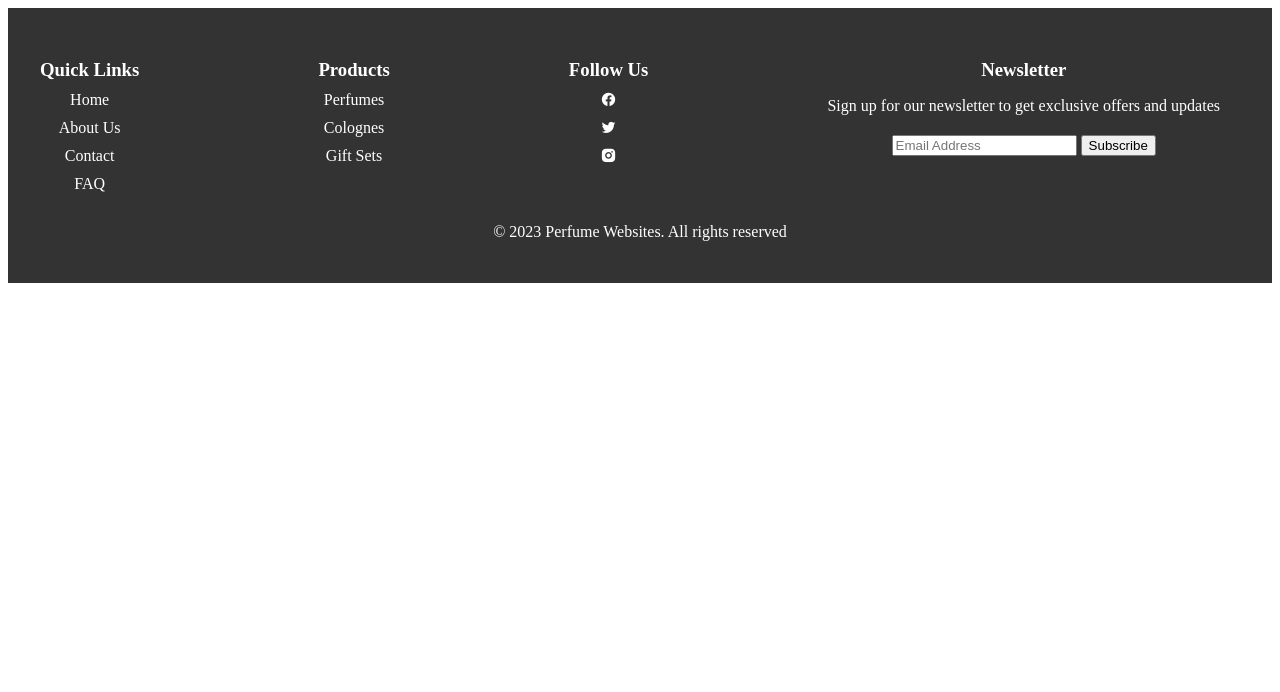
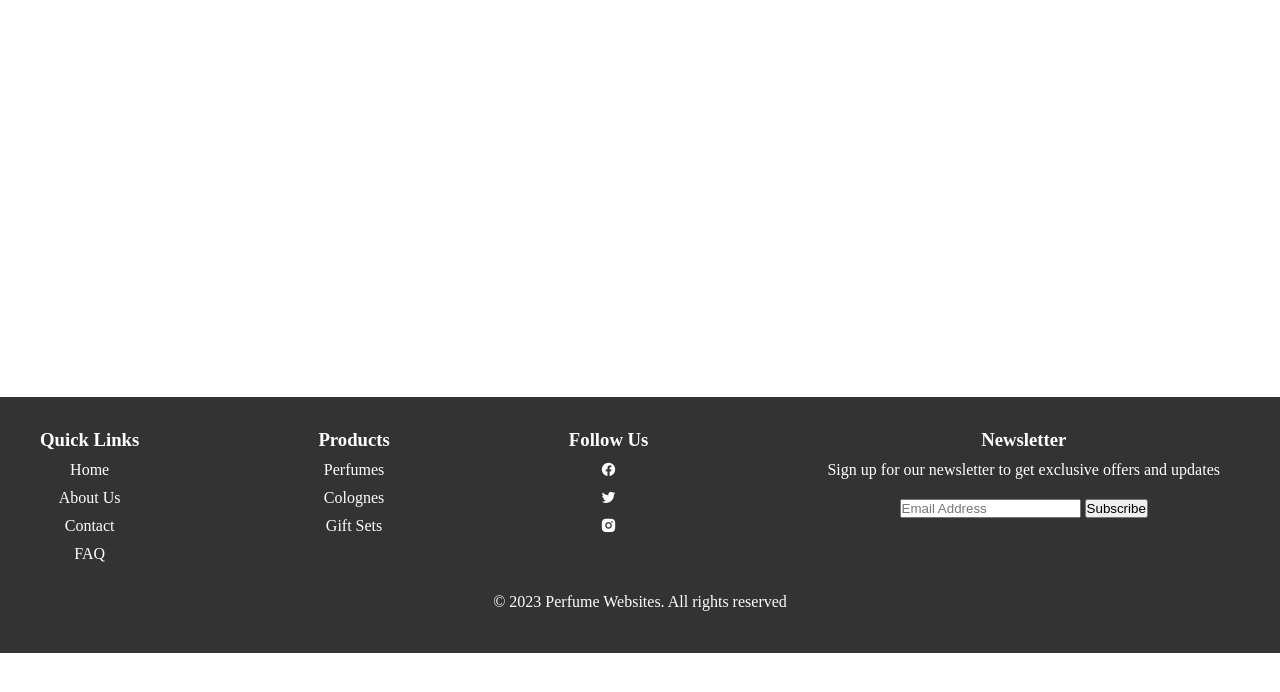
Before and after one commit to ShIreen66/Prompt-11, a plain HTML site: page index.html in a window 1280 px wide. Drawn offline with nearby package versions, Linux system fonts and the light colour scheme.

Commit message:
complete

```diff
--- a/style.css
+++ b/style.css
@@ -1,8 +1,27 @@
+* {
+    margin: 0;
+    padding: 0;
+    box-sizing: border-box;
+}
+
+html, body {
+    width: 100%;
+    height: 100%;
+}
+
+body {
+    padding-top: 1%;
+    margin-top: 30%;
+    position: fixed;
+}
+
+
 .footer {
     background-color: #333;
     color: #fff;
     padding: 2em;
     text-align: center;
+
 }
 
 .footer-container {
```
